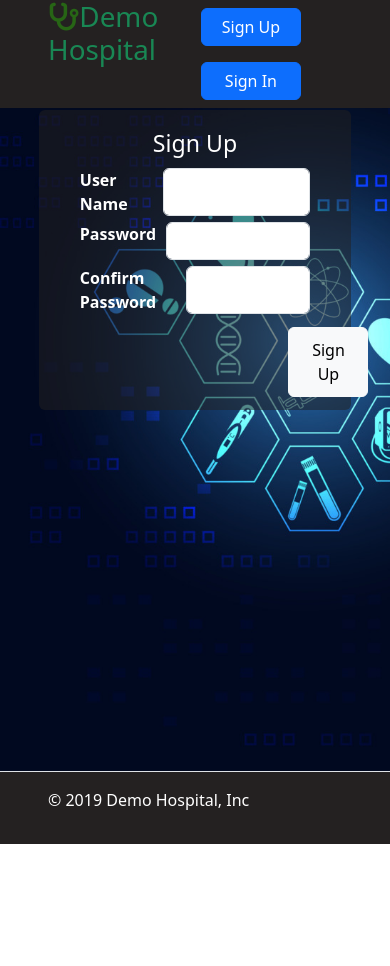
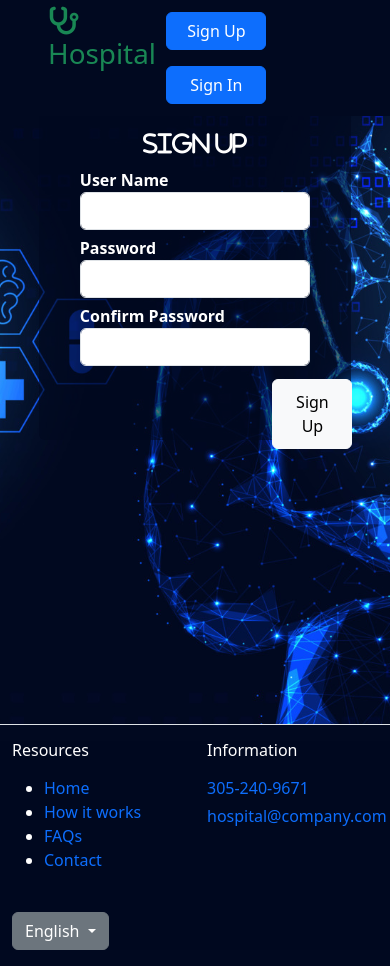
Before and after one commit to shashin26/demoHospital, an Angular app: page /signUp in a window 390 px wide. Before the commit the page ends 844 px from the top, so only its background shows below. Built offline with nearby package versions, Linux system fonts and the light colour scheme.

Commit message:
19/07/2023 10pm

```diff
--- a/src/app/add-record/add-record.component.css
+++ b/src/app/add-record/add-record.component.css
@@ -14,7 +14,7 @@
   position: relative;
   padding: 10px;
   width: 80px;
-  left: 91.5%;
+  left: 83.8%;
 }
 input {
   width: 75%;
@@ -36,3 +36,17 @@ label {
   padding-left: 10%;
   padding-right: 10%;
 }
+@media (max-width: 800px) {
+  .button {
+    left: 75%;
+  }
+  #row {
+    flex-direction: column;
+  }
+  .container {
+    height: 400px;
+  }
+  input {
+    width: 100%;
+  }
+}
--- a/src/app/add-record/add-record.component.html
+++ b/src/app/add-record/add-record.component.html
@@ -18,8 +18,15 @@
         <!-- Name -->
         <div id="row">
           <label for="Name">Name</label>
-          <input class="form-control" type="text" name="Name" id="Name" [(ngModel)]="record.Name" [hidden]="!deleterecord" />
-          <h5 [hidden]="deleterecord">{{record.Name}}</h5>
+          <input
+            class="form-control"
+            type="text"
+            name="Name"
+            id="Name"
+            [(ngModel)]="record.Name"
+            [hidden]="!deleterecord"
+          />
+          <h5 [hidden]="deleterecord">{{ record.Name }}</h5>
         </div>
 
         <!-- Room No. -->
@@ -32,7 +39,7 @@
             [(ngModel)]="record.roomNo"
             [hidden]="!deleterecord"
           />
-          <h5 [hidden]="deleterecord">{{record.roomNo}}</h5>
+          <h5 [hidden]="deleterecord">{{ record.roomNo }}</h5>
         </div>
 
         <!-- Mobile No. -->
@@ -45,7 +52,7 @@
             [(ngModel)]="record.mobileNo"
             [hidden]="!deleterecord"
           />
-          <h5 [hidden]="deleterecord">{{record.mobileNo}}</h5>
+          <h5 [hidden]="deleterecord">{{ record.mobileNo }}</h5>
         </div>
 
         <!-- Age -->
@@ -58,7 +65,7 @@
             [(ngModel)]="record.age"
             [hidden]="!deleterecord"
           />
-          <h5 [hidden]="deleterecord">{{record.age}}</h5>
+          <h5 [hidden]="deleterecord">{{ record.age }}</h5>
         </div>
       </div>
     </div>
@@ -66,20 +73,12 @@
     <!-- Buttons -->
     <div class="button">
       <!-- Save button -->
-      <button
-        class="btn btn-primary"
-        type="submit"
-        [hidden]="addrecord"
-      >
+      <button class="btn btn-success" type="submit" [hidden]="addrecord">
         Save
       </button>
 
       <!-- Update button -->
-      <button
-        class="btn btn-warning"
-        type="submit"
-        [hidden]="updaterecord"
-      >
+      <button class="btn btn-warning" type="submit" [hidden]="updaterecord">
         Update
       </button>
 
--- a/src/app/app.component.css
+++ b/src/app/app.component.css
@@ -5,7 +5,7 @@ li {
   width: 100px;
 }
 .container {
-  background-color: rgba(36, 33, 33, 0.527);
+  background-color: #0109209d;
 }
 label {
   display: inline-block;
@@ -16,5 +16,5 @@ input {
   width: 100%;
 }
 section {
-  min-height: 780px;
+  min-height: 700px;
 }
--- a/src/app/app.component.html
+++ b/src/app/app.component.html
@@ -1,12 +1,11 @@
 <header
-  class="d-flex justify-content-between fixed-top px-5"
-  style="background-color: rgb(36, 33, 33)"
+  class="d-flex justify-content-between fixed-top py-1 px-5"
+  style="background-color: #010920"
 >
   <div>
     <h1>
-      <a class="text-success" routerLink="/" routerLinkActive="active"
-        ><i class="fa-solid fa-stethoscope" style="color: #276515"></i>Demo
-        Hospital</a
+      <a class="text-success" (click)="default()" routerLinkActive="active"
+        ><i class="fa-solid fa-stethoscope text-success fa-flip"></i>Hospital</a
       >
     </h1>
   </div>
@@ -20,7 +19,7 @@
       </li>
     </ng-container>
     <ng-container *ngIf="logInOut.isLoggedIn">
-      <li class="btn btn-primary m-2 text-white">
+      <li class="btn btn-danger m-2 text-white">
         <a class="nav-item text-white" (click)="logOut()">Sign Out</a>
       </li>
     </ng-container>
@@ -29,15 +28,76 @@
 <section>
   <router-outlet></router-outlet>
 </section>
-<div class="container">
+<div class="container1">
   <footer
-    class="d-flex flex-wrap justify-content-between align-items-center py-3 mt-4 border-top fixed-bottom"
-    style="background-color: rgb(36, 33, 33)"
+    class="d-flex flex-wrap justify-content-between py-3 mt-4 border-top bottom-0"
+    style="background-color: #010920"
   >
-    <div class="col-md-4 d-flex align-items-center">
-      <span class="mb-3 mb-md-0 text-white px-5"
-        >© 2019 Demo Hospital, Inc</span
-      >
+    <div class="container">
+      <div class="row justify-content-between">
+        <div class="col-lg-3 col-md-4 col-6">
+          <h6 class="site-footer-title mb-3">Resources</h6>
+
+          <ul class="site-footer-links">
+            <li class="site-footer-link-item">
+              <a href="#" class="site-footer-link">Home</a>
+            </li>
+
+            <li class="site-footer-link-item">
+              <a href="#" class="site-footer-link">How it works</a>
+            </li>
+
+            <li class="site-footer-link-item">
+              <a href="#" class="site-footer-link">FAQs</a>
+            </li>
+
+            <li class="site-footer-link-item">
+              <a href="#" class="site-footer-link">Contact</a>
+            </li>
+          </ul>
+        </div>
+
+        <div class="col-lg-3 col-md-4 col-6 mb-4 mb-lg-0">
+          <h6 class="site-footer-title mb-3">Information</h6>
+
+          <p class="text-white d-flex mb-1">
+            <a href="tel: 305-240-9671" class="site-footer-link">
+              305-240-9671
+            </a>
+          </p>
+
+          <p class="text-white d-flex">
+            <a href="mailto:hospital@company.com" class="site-footer-link">
+              hospital@company.com
+            </a>
+          </p>
+        </div>
+
+        <div class="col-lg-3 col-md-4 col-12 mt-4 mt-lg-0 ms-auto">
+          <div class="dropdown">
+            <button
+              class="btn btn-secondary dropdown-toggle"
+              type="button"
+              data-bs-toggle="dropdown"
+              aria-expanded="false"
+            >
+              English
+            </button>
+
+            <ul class="dropdown-menu">
+              <li><button class="dropdown-item" type="button">Thai</button></li>
+
+              <li>
+                <button class="dropdown-item" type="button">Myanmar</button>
+              </li>
+
+              <li>
+                <button class="dropdown-item" type="button">Arabic</button>
+              </li>
+            </ul>
+          </div>
+        </div>
+      </div>
     </div>
   </footer>
 </div>
--- a/src/app/app.component.ts
+++ b/src/app/app.component.ts
@@ -27,6 +27,11 @@ export class AppComponent implements OnInit {
     this.router.navigate(['/signUp']);
   }
 
+  default() {
+    this.router.navigate(['/']);
+    this.logInOut.isLoggedIn = false;
+  }
+
   logOut() {
     this.logInOut.signup = false;
     this.logInOut.isLoggedIn = false;
--- a/src/app/app.module.ts
+++ b/src/app/app.module.ts
@@ -13,10 +13,13 @@ import { AuthService } from './services/auth.service';
 import { AuthGuardService } from './services/auth-guard.service';
 
 const appRoutes: Routes = [
-  { path: '', component: AppComponent },
+  { path: 'signUp', component: SignUpComponent },
   { path: 'home', component: HomeComponent, canActivate: [AuthGuardService] },
-  { path: 'addRecord', component: AddRecordComponent, canActivate: [AuthGuardService] },
-  { path: 'signUp', component: SignUpComponent },
+  {
+    path: 'addRecord',
+    component: AddRecordComponent,
+    canActivate: [AuthGuardService],
+  },
 ];
 
 @NgModule({
--- a/src/app/home/home.component.css
+++ b/src/app/home/home.component.css
@@ -39,3 +39,6 @@ button {
   display: flex;
   justify-content: space-evenly;
 }
+.roomno {
+  padding-left: 2%;
+}
--- a/src/app/home/home.component.html
+++ b/src/app/home/home.component.html
@@ -17,13 +17,13 @@
       </div>
     </div>
   </div>
-  <table class="table table-striped">
+  <table class="table table-hover rounded-1">
     <thead>
       <tr>
         <th class="px-4" scope="col">Options</th>
         <th scope="col">Name</th>
-        <th scope="col">Room no.</th>
-        <th scope="col">mobile</th>
+        <th scope="col">Room No.</th>
+        <th scope="col">Mobile No.</th>
         <th scope="col">Age</th>
       </tr>
     </thead>
@@ -44,7 +44,10 @@
               class="px-2"
               routerLink="/addRecord"
               (click)="updateRecord(record)"
-              ><i class="fa-regular fa-pen-to-square" style="color: #438a00ce"></i
+              ><i
+                class="fa-regular fa-pen-to-square"
+                style="color: #438a00ce"
+              ></i
             ></a>
           </span>
           <span
@@ -57,7 +60,7 @@
           </span>
         </td>
         <td scope="col">{{ record.Name }}</td>
-        <td scope="col">{{ record.roomNo }}</td>
+        <td class="roomno" scope="col">{{ record.roomNo }}</td>
         <td scope="col">{{ record.mobileNo }}</td>
         <td scope="col">{{ record.age }}</td>
       </tr>
@@ -67,7 +70,7 @@
     <!-- <a><i class="fa-solid fa-arrow-left fa-beat-fade"></i></a>
     <a><i class="fa-solid fa-arrow-right fa-beat-fade"></i></a> -->
     <button
-      class="btn btn-primary"
+      class="btn btn-light"
       [disabled]="currentPage === 1"
       (click)="goToPreviousPage()"
     >
@@ -84,7 +87,7 @@
       <p>of {{ totalPages }}</p>
     </div>
     <button
-      class="btn btn-primary"
+      class="btn btn-light x"
       [disabled]="currentPage === totalPages"
       (click)="goToNextPage()"
     >
--- a/src/app/home/home.component.ts
+++ b/src/app/home/home.component.ts
@@ -25,20 +25,17 @@ export class HomeComponent implements OnInit {
     private router: Router,
     private http: HttpClient,
     private logInOut: logInOut
-  ) { }
+  ) {}
 
   ngOnInit() {
     this.getRecords();
-    console.log(this.logInOut.isLoggedIn);
-
+    // console.log(this.logInOut.isLoggedIn);
   }
 
-  addRecord() {
-    this.router.navigate(['/addRecord'], { queryParams: { action: 'create' } });
-  }
   get totalPages(): number {
     return Math.ceil(this.records.length / this.itemsPerPage);
   }
+
   goToPreviousPage(): void {
     if (this.currentPage > 1) {
       this.currentPage--;
@@ -50,6 +47,7 @@ export class HomeComponent implements OnInit {
       this.currentPage++;
     }
   }
+
   goToPage(): void {
     if (this.currentPage > 0 && this.currentPage <= this.totalPages) {
       // Navigate to the specified page
@@ -65,6 +63,10 @@ export class HomeComponent implements OnInit {
         this.currentPage = this.totalPages;
       }
     }
+  }
+
+  addRecord() {
+    this.router.navigate(['/addRecord'], { queryParams: { action: 'create' } });
   }
 
   updateRecord(record: Record) {
@@ -105,5 +107,4 @@ export class HomeComponent implements OnInit {
         }
       );
   }
-
 }
--- a/src/app/sign-up/sign-up.component.css
+++ b/src/app/sign-up/sign-up.component.css
@@ -37,3 +37,19 @@ input {
 label {
   font-weight: 600;
 }
+@media (max-width: 1000px) {
+  .container {
+    height: 330px;
+  }
+  button {
+    left: 92%;
+  }
+  #row {
+    flex-direction: column;
+    align-items: flex-start;
+  }
+
+  input {
+    width: 100%;
+  }
+}
--- a/src/app/sign-up/sign-up.component.html
+++ b/src/app/sign-up/sign-up.component.html
@@ -2,8 +2,10 @@
   <div class="new-container">
     <div class="row" id="subcontainer">
       <div class="heading">
-        <h3 [hidden]="!logInOut.signup">Sign Up</h3>
-        <h3 [hidden]="logInOut.signup">Sign In</h3>
+        <h3 [hidden]="!logInOut.signup">
+          <i class="fa-solid fa-beat" style="color: #ffffff">Sign Up</i>
+        </h3>
+        <h3 [hidden]="logInOut.signup" class="fa-solid fa-beat">Sign In</h3>
       </div>
       <div id="row">
         <label for="userName">User Name</label>
@@ -49,7 +51,8 @@
             f.controls['repassword'] &&
             f.controls['password'].touched &&
             f.controls['repassword'].touched &&
-            f.controls['password'].value != f.controls['repassword'].value
+            f.controls['password'].value != f.controls['repassword'].value &&
+            logInOut.signup
           "
         >
           password does not match, recheck the password
--- a/src/app/sign-up/sign-up.component.ts
+++ b/src/app/sign-up/sign-up.component.ts
@@ -1,4 +1,11 @@
-import { Component, OnInit, ViewChild } from '@angular/core';
+import {
+  Component,
+  DoCheck,
+  OnChanges,
+  OnInit,
+  SimpleChanges,
+  ViewChild,
+} from '@angular/core';
 import { Router } from '@angular/router';
 import { NgForm } from '@angular/forms';
 import { User } from './user.model';
@@ -26,13 +33,13 @@ export class SignUpComponent implements OnInit {
     private router: Router,
     private authService: AuthService,
     public logInOut: logInOut
-  ) { }
+  ) {}
 
   ngOnInit(): void {
     this.logInOut.isLoggedIn = false;
-    console.log(this.logInOut.isLoggedIn);
+    //console.log(this.logInOut.isLoggedIn);
+  }
 
-  }
   signUp() {
     this.signUpForm.reset();
     this.router.navigate(['/signUp']);
@@ -54,6 +61,7 @@ export class SignUpComponent implements OnInit {
             this.signUpForm.reset();
           } else {
             alert('User not found, please sign up');
+
             this.signUpForm.reset();
           }
         })
@@ -81,6 +89,7 @@ export class SignUpComponent implements OnInit {
             this.logInOut.exist = true;
             this.error = 'User already exists';
           } else {
+            this.logInOut.signup = false;
             this.user.userName = this.signUpForm.value.userName;
             this.user.password = this.signUpForm.value.password;
 
```
